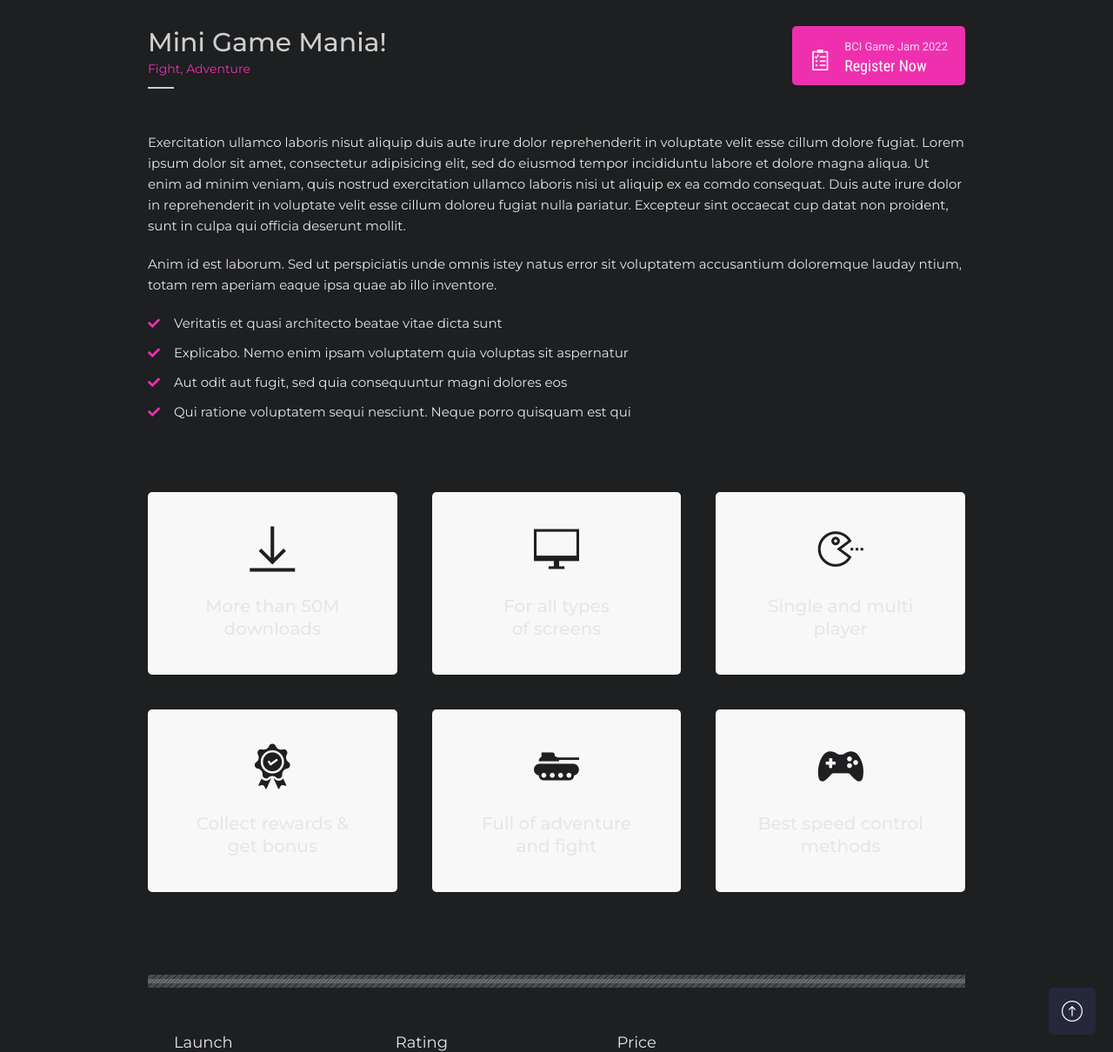
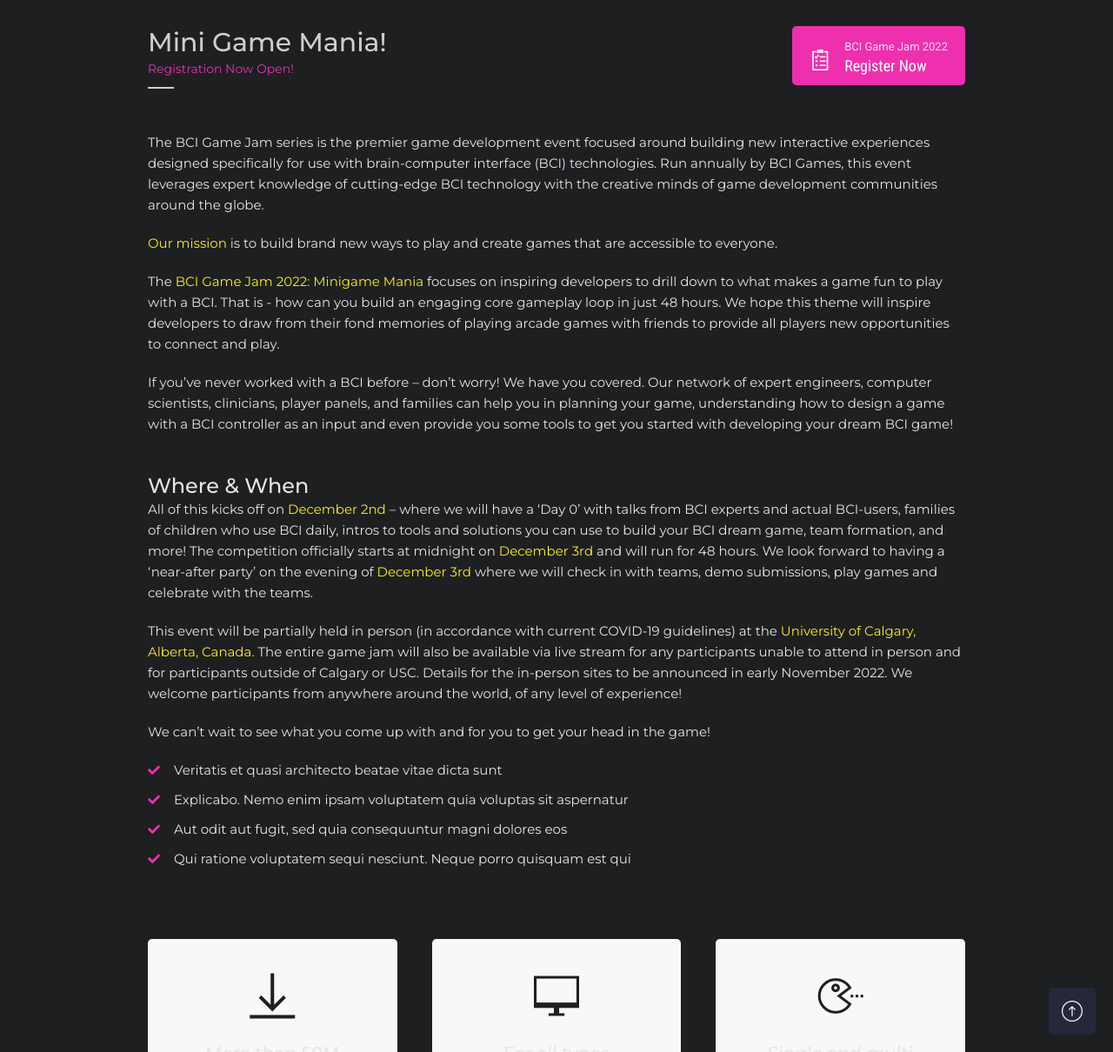
Before and after one commit to BCI-Games/bci-games.github.io, a Jekyll site: the page built from gamejam.html, in a window 1280 px wide and 1400 px high, scrolled down 1488 px. Shown: the part 190-1400 px from the top of the window at 87% size. Built offline with Jekyll 4.4.1, drawn with Linux system fonts in a browser that asks for light colours.

Commit message:
Added content to jam webpage

```diff
--- a/gamejam.html
+++ b/gamejam.html
@@ -32,7 +32,7 @@
                 <div class="upper clearfix">
                     <div class="title-box">
                         <h3>{{page.theme}}</h3>
-                        <div class="game-cat">Fight, Adventure</div>
+                        <div class="game-cat">Registration Now Open!</div>
                     </div>
                     <div class="download-links clearfix">
                         <div class="link-btn">
@@ -45,8 +45,37 @@
                     </div>
                 </div>
                 <div class="text">
-                    <p>Exercitation ullamco laboris nisut aliquip duis aute irure dolor reprehenderit in voluptate velit esse cillum dolore fugiat. Lorem ipsum dolor sit amet, consectetur adipisicing elit, sed do eiusmod tempor incididuntu labore et dolore magna  aliqua. Ut enim ad minim veniam, quis nostrud exercitation ullamco laboris nisi ut aliquip ex ea comdo consequat. Duis  aute irure dolor in reprehenderit in voluptate velit esse cillum doloreu fugiat nulla pariatur. Excepteur sint occaecat cup datat non proident, sunt in culpa qui officia deserunt mollit.</p>
-                    <p>Anim id est laborum. Sed ut perspiciatis unde omnis istey natus error sit voluptatem accusantium doloremque lauday ntium, totam rem aperiam eaque ipsa quae ab illo inventore.</p>
+                    <p>
+                        The BCI Game Jam series is the premier game development event focused around building new interactive experiences designed specifically for use with brain-computer interface (BCI) technologies.
+                        Run annually by BCI Games, this event leverages expert knowledge of cutting-edge BCI technology with the creative minds of game development communities around the globe.
+                    </p>
+                    <p>
+                        <span style="color: #fcee21">Our mission</span> is to build brand new ways to play and create games that are accessible to everyone.
+                    </p>
+                    <p>
+                        The <span style="color: #fcee21">BCI Game Jam 2022: Minigame Mania</span> focuses on inspiring developers to drill down to what makes a game fun to play with a BCI. That is - how can you build an engaging core gameplay loop in just 48 hours.
+                        We hope this theme will inspire developers to draw from their fond memories of playing arcade games with friends to provide all players new opportunities to connect and play.
+                    </p>
+                    <p>
+                        If you’ve never worked with a BCI before – don’t worry!
+                        We have you covered. Our network of expert engineers, computer scientists, clinicians, player panels, and families can help you in planning your game, understanding how to design a game with a BCI controller as an input and even provide you some tools to get you started with developing your dream BCI game!
+                        <!-- Check out our <a id="linktoResources" href="../pages/whatIsBCI.html">resources</a> page to get started! -->
+                    </p>
+                    <br>
+                    <h4> Where & When </h4>
+                    <p>
+                        All of this kicks off on <span style="color: #fcee21">December 2nd</span> – where we will have a ‘Day 0’ with talks from BCI experts and actual BCI-users, families of children who use BCI daily, intros to tools and solutions you can use to build your BCI dream game, team formation, and more!
+                        The competition officially starts at midnight on <span style="color: #fcee21">December 3rd</span> and will run for 48 hours.
+                        We look forward to having a ‘near-after party’ on the evening of <span style="color: #fcee21">December 3rd</span> where we will check in with teams, demo submissions, play games and celebrate with the teams.
+                    </p>
+                    <p>
+                        This event will be partially held in person (in accordance with current COVID-19 guidelines) at the <span style="color: #fcee21">University of Calgary, Alberta, Canada</span>.
+                        The entire game jam will also be available via live stream for any participants unable to attend in person and for participants outside of Calgary or USC. Details for the in-person sites to be announced in early November 2022.
+                        We welcome participants from anywhere around the world, of any level of experience!
+                    </p>
+                    <p>
+                        We can’t wait to see what you come up with and for you to get your head in the game!
+                    </p>
                     <ul>
                         <li>Veritatis et quasi architecto beatae vitae dicta sunt </li>
                         <li>Explicabo. Nemo enim ipsam voluptatem quia voluptas sit aspernatur</li>
```
Also changed, not shown: _games/curl.html (+7 -13 lines).
